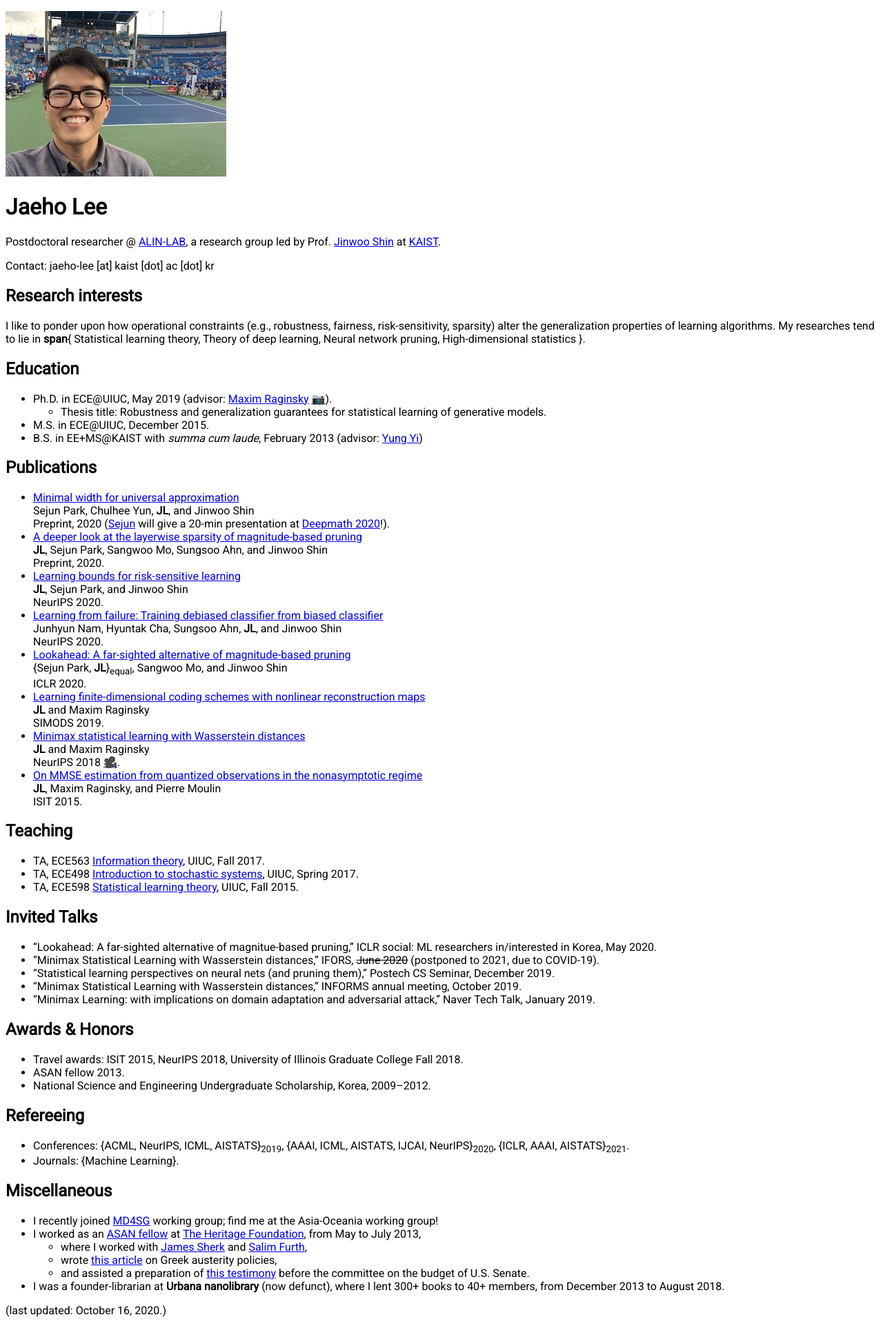
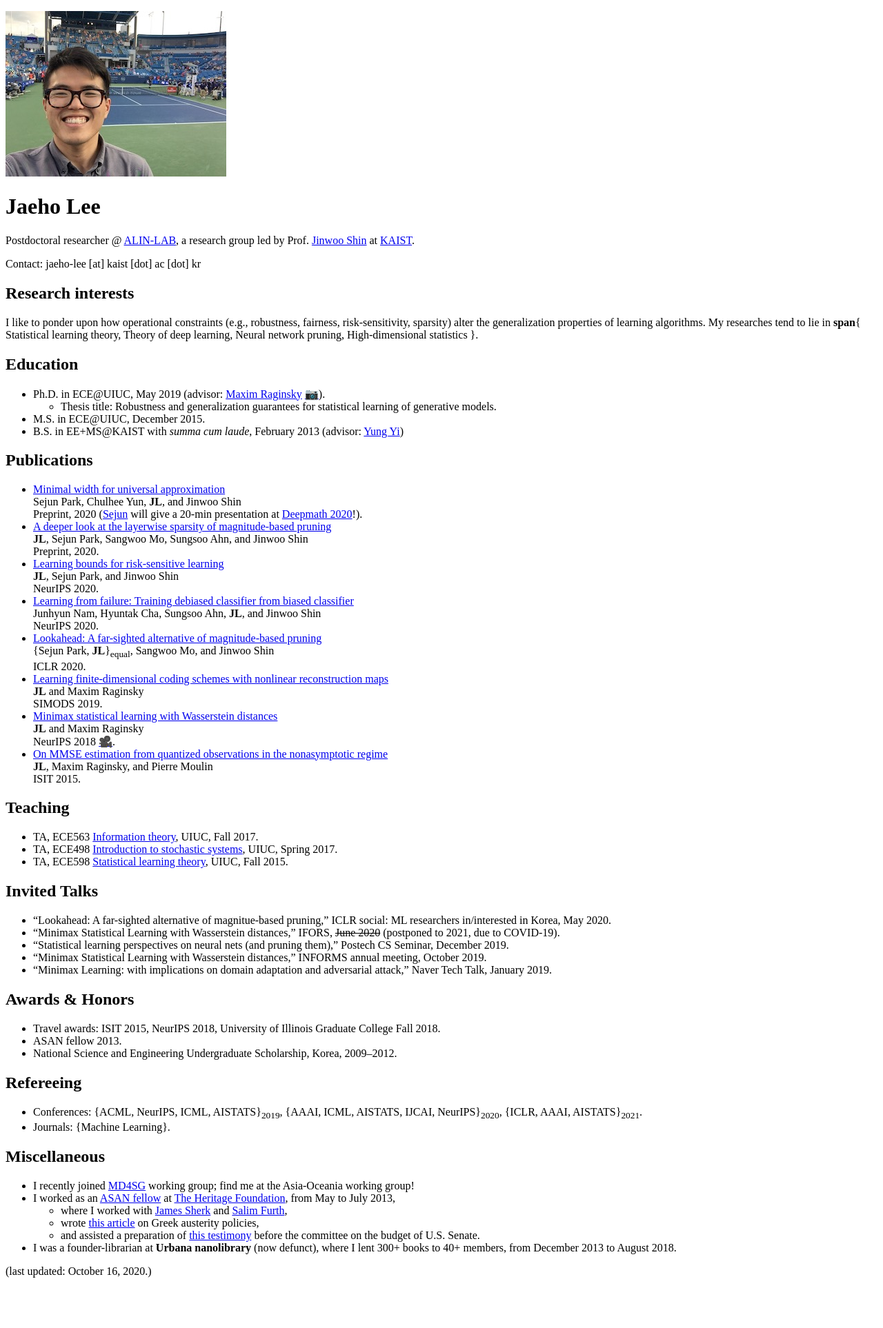
Before and after one commit to jaeho-lee/jaeho-lee.github.io, a Jekyll site: the page built from index.md, in a window 1280 px wide. Shown: the whole page at 69% size. Built offline with Jekyll 4.4.1, drawn with Linux system fonts in a browser that asks for light colours; emoji names are drawn with the system emoji font; after the commit the page ends 1869 px from its top, so only the background shows below that.

Commit message:
Update default.html

```diff
--- a/_layouts/default.html
+++ b/_layouts/default.html
@@ -3,13 +3,13 @@
 
 <head>
     <title>{{ page.title }}</title>
-	<link rel="stylesheet" type="text/css" href="//fonts.googleapis.com/css?family=Roboto" />
+	<link rel="stylesheet" type="text/css" href="//fonts.googleapis.com/css?family=Roboto+Slab" />
 </head>
 
 <body>
     <div style="clear:both"></div>
         <div class="container content">
-			<span style="font-family:Roboto">
+			<span style="font-family:Roboto+Slab">
             	{{ content }}
 			</span>
         </div>
```
